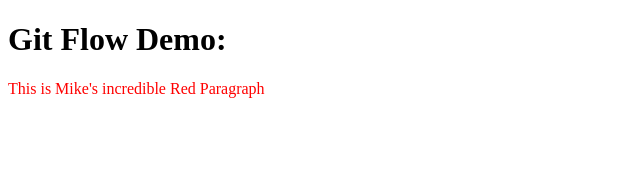
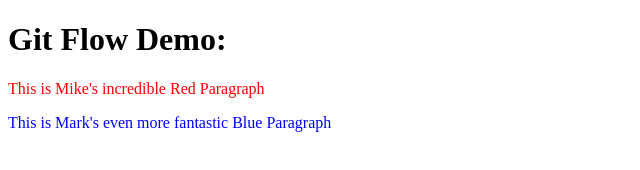
Before and after one commit to markbabi/babirad-brothers-bonanza, a plain HTML site: page index.html in a window 1280 px wide. Shown: the whole page, without its empty margins (0-640 px from the left). Drawn offline with Linux system fonts and the light colour scheme.

Commit message:
build blue paragraph and add style sheet

```diff
--- a/index.html
+++ b/index.html
@@ -3,6 +3,7 @@
   <head>
     <meta charset="UTF-8" />
     <meta name="viewport" content="width=device-width, initial-scale=1.0" />
+    <link rel="stylesheet" href="./styles.css" />
     <title>Git Flow</title>
   </head>
   <body>
@@ -10,5 +11,6 @@
     <p class="red" style="color: red">
       This is Mike's incredible Red Paragraph
     </p>
+    <p class="blue">This is Mark's even more fantastic Blue Paragraph</p>
   </body>
 </html>
--- /dev/null
+++ b/styles.css
@@ -0,0 +1,3 @@
+.blue {
+  color: blue;
+}
```
Also changed, not shown: 1 other file.
